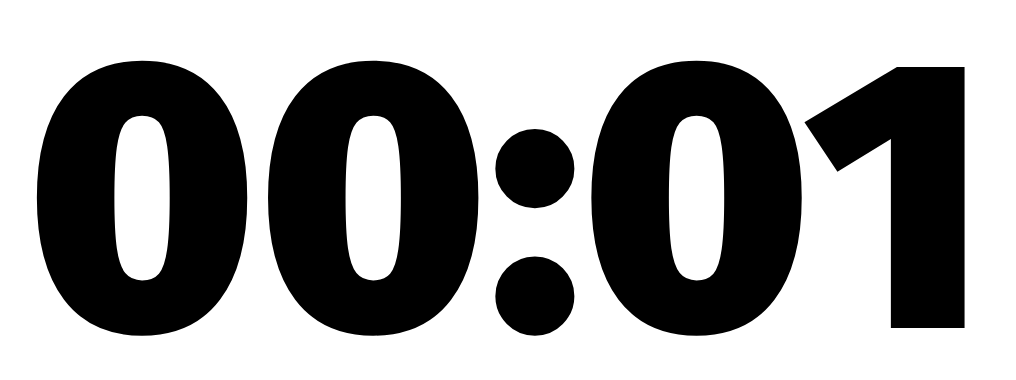
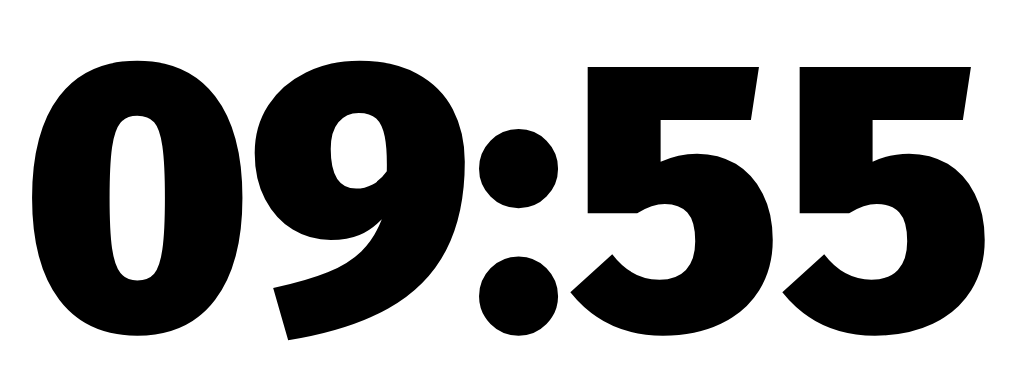
Before and after one commit to piecioshka/countdown, a plain HTML site: page index.html in a window 1280 px wide. Shown: the part 192-572 px from the top of the page, without its empty margins (132-1148 px from the left). Drawn offline with Linux system fonts and the light colour scheme.

Commit message:
10 minutes

```diff
--- a/index.html
+++ b/index.html
@@ -20,7 +20,7 @@
 </style>
 <h1></h1>
 <script>
-    const LIMIT = 0.1 * 60 * 1000;
+    const LIMIT = 10 * 60 * 1000;
     const SECOND = 1000;
 
     let currentTime = 0;
```
